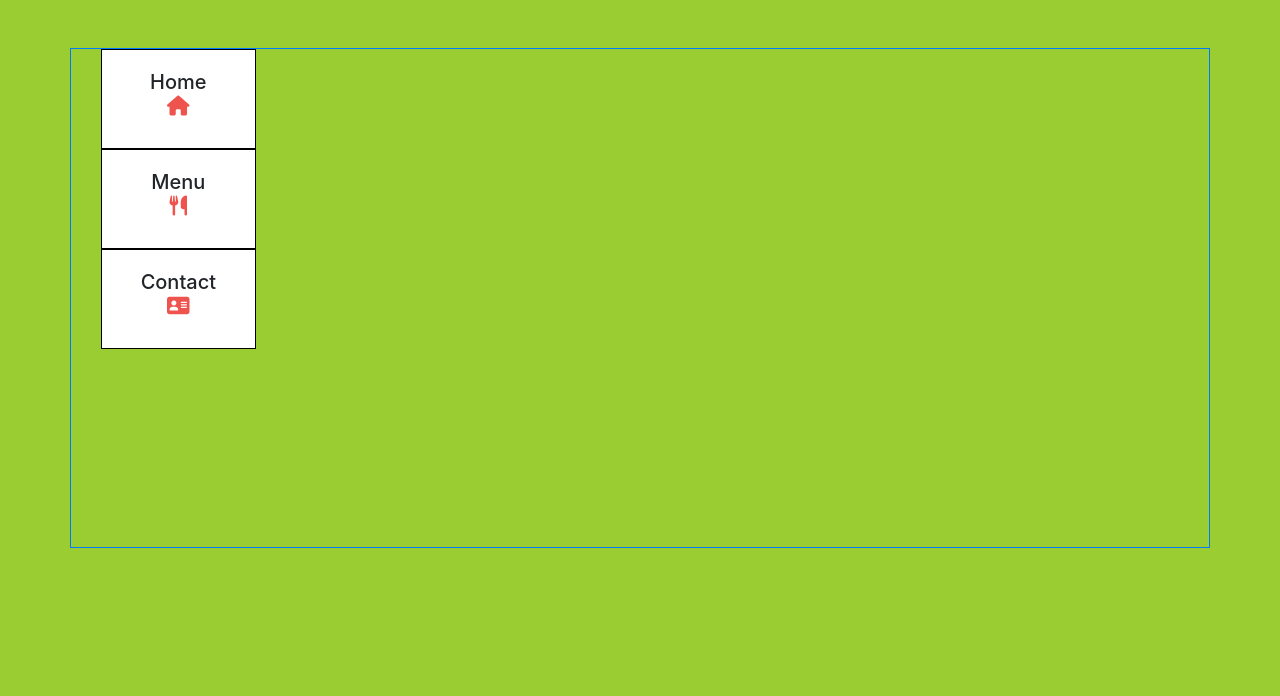
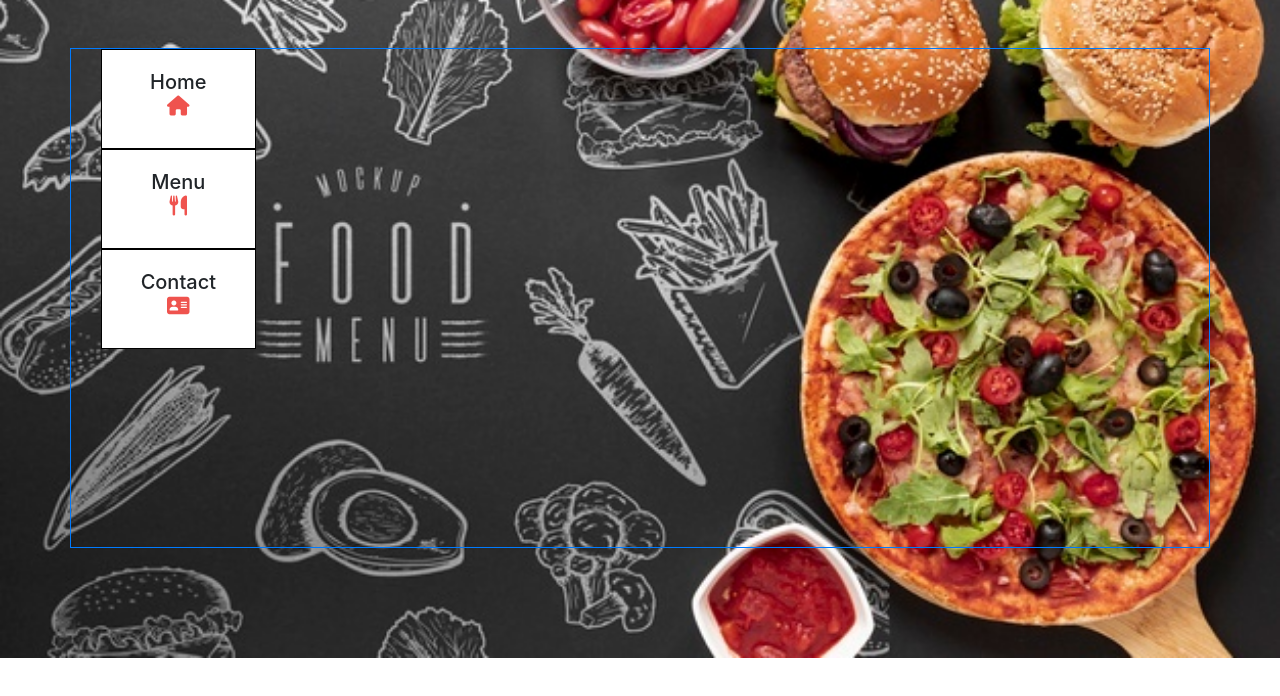
Before and after one commit to AhmedAmin90/Resturant-page, a website built with webpack: page dist/index.html in a window 1280 px wide. Built offline with nearby package versions, Linux system fonts and the light colour scheme.

Commit message:
Change bg image

```diff
--- a/src/assets/style.css
+++ b/src/assets/style.css
@@ -1,5 +1,8 @@
 body{
-  background-color: yellowgreen;
+  background-image: url('./images/top-view-fast-food-black-background-mock-up_23-2148321326.jpg');
+  background-size: cover;
+  background-position: center;
+  background-repeat: no-repeat;
 }
 
 .container{
```
Also changed, not shown: dist/a7034957dbab85db7cab.jpg (added), dist/c65930b2ee2a1abbb9b5.jpeg (added), dist/fa9af471be8db65d349d.jpg (added), dist/main.js, src/assets/images/img.jpg (added), src/assets/images/pexels-photo-616401.jpeg (added), src/assets/images/top-view-fast-food-black-background-mock-up_23-2148321326.jpg (added).
